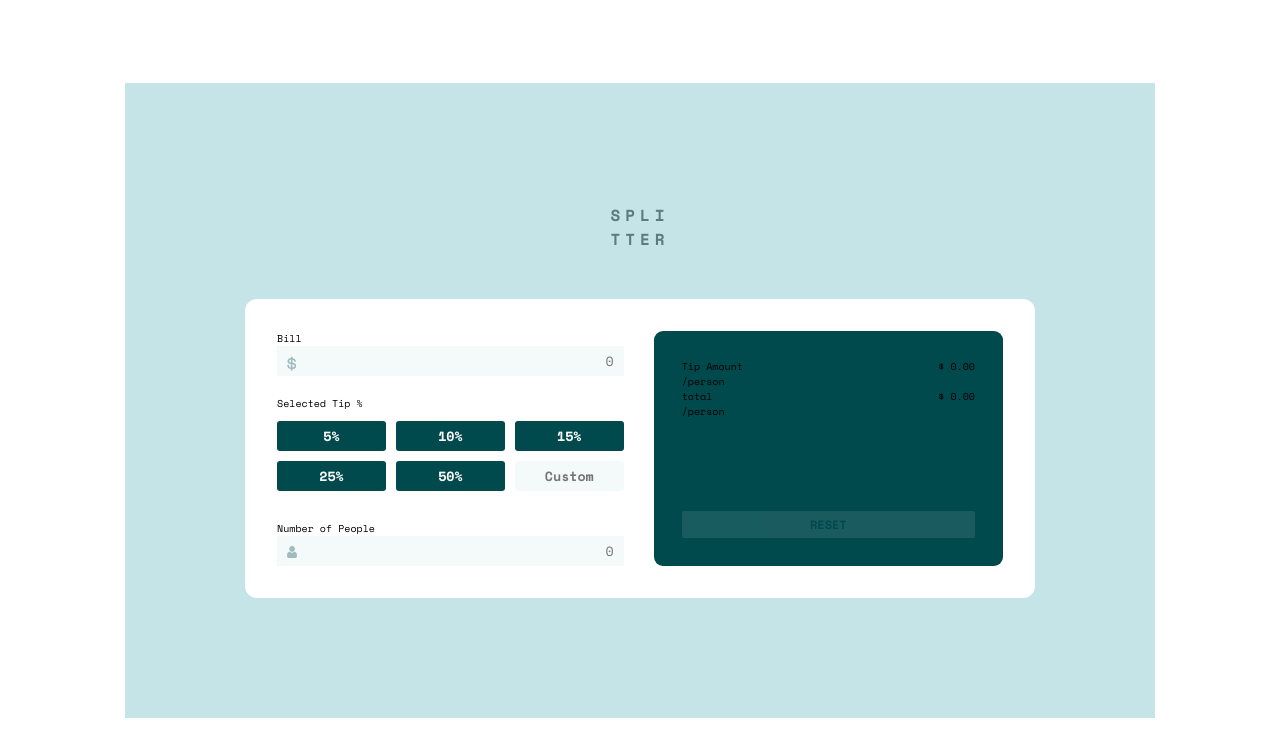
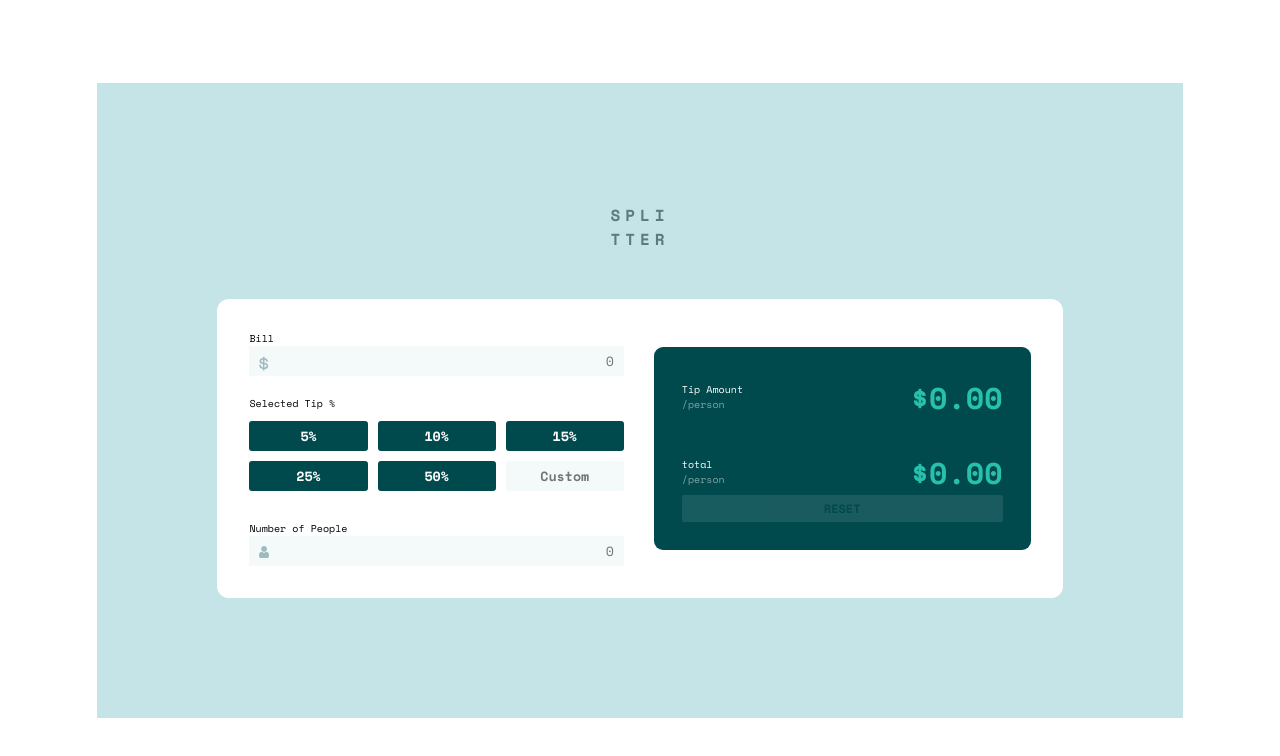
Before and after one commit to molajnef1/Tip-calculator-app, a plain HTML site: page index.html in a window 1280 px wide. Drawn offline with nearby package versions, Linux system fonts and the light colour scheme.

Commit message:
making changes

```diff
--- a/Styles/style.css
+++ b/Styles/style.css
@@ -55,16 +55,18 @@ section .title-container
 .container
 {
     display: flex;
+    justify-content: space-around;
+    align-items: center;
     gap: 3rem;
     background-color: var(--White);
-    padding: 3.2rem;
+    padding: 3.2em;
     border-radius: 12px;
-
 }
 .info
 {
     display: flex;
     width: 50%;
+    height: auto;
     flex-direction: column;
 }
 
@@ -144,6 +146,7 @@ img
 .result
 {
     width: 50%;
+    height: auto;
     background-color: var(--Very-dark-cyan);
     border-radius: 9px;
     display: flex;
@@ -156,6 +159,7 @@ img
 {
     display: flex;
     justify-content: space-between;
+    align-items: center;
 }
 
 span
@@ -174,3 +178,26 @@ span
     color: var(--Very-dark-cyan);
     opacity: .1;
 }
+
+.output-text,
+.total
+{
+    color: var(--White);
+}
+
+.total
+{
+    margin-top: 3rem;
+}
+
+.per-person
+{
+    opacity: .5 ;
+}
+
+.price
+{
+    color: var(--Strong-cyan);
+    font-size: 3rem;
+    font-weight: 700;
+}
--- a/index.html
+++ b/index.html
@@ -44,12 +44,12 @@
                 <div class="output-text">
 
                     <div class="tip-result">
-                        <p>Tip Amount <span>/person</span></p>
-                        <p>$ 0.00</p>
+                        <p>Tip Amount <span class="per-person">/person</span></p>
+                        <p class="price">$0.00</p>
                     </div>
-                    <div class="tip-result">
-                        <p>total <span>/person</span></p>
-                        <p>$ 0.00</p>
+                    <div class="tip-result total">
+                        <p>total <span class="per-person">/person</span></p>
+                        <p class="price">$0.00</p>
                     </div>
                 </div>
                     <button class="btn reset">RESET</button>
```
